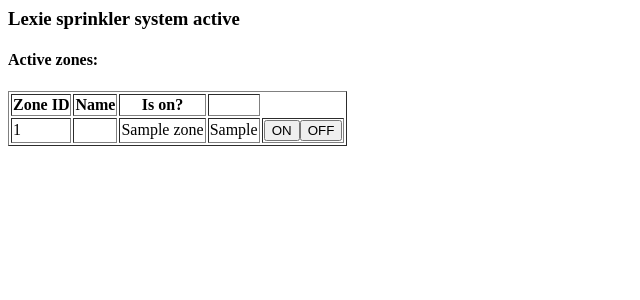
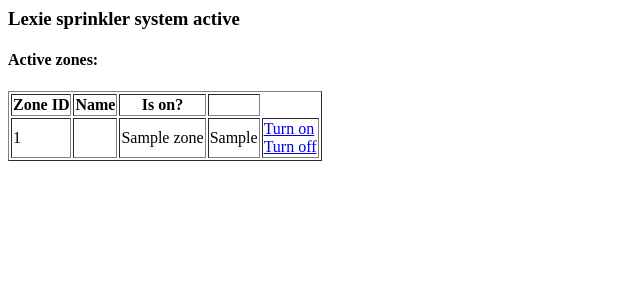
Before and after one commit to Medve01/Sprinkler, a Flask app: template sprinkler/templates/index.html in a window 1280 px wide. Shown: the top 300 px of the page, without its empty margins (0-640 px from the left). Run offline with Flask 2, Linux system fonts and the light colour scheme; the template is opened without the code that fills it: most values are stand-ins (such as "Sample title", 1, 10 or a date in 2020); parts of the project's set-up code (start-up, migrations or seed data) failed here and were passed over.

Commit message:
and so the crazy refactoring process sees the sunlight after some months in the dark!

```diff
--- a/sprinkler/templates/index.html
+++ b/sprinkler/templates/index.html
@@ -15,7 +15,10 @@
             <td>{{ zone['id'] }}</td><td>
             <td>{{ zone['name'] }}</td>
             <td>{{ zone['on'] }}</td>
-            <td><button>ON</button><button>OFF</button></td>
+            <td>
+                <a href="/?zone_id={{ zone['id'] }}&onoff=on">Turn on</a><br/>
+                <a href="/?zone_id={{ zone['id'] }}&onoff=off">Turn off</a>
+            </td>
         </tr>
         {% endfor %}
     </table>
```
